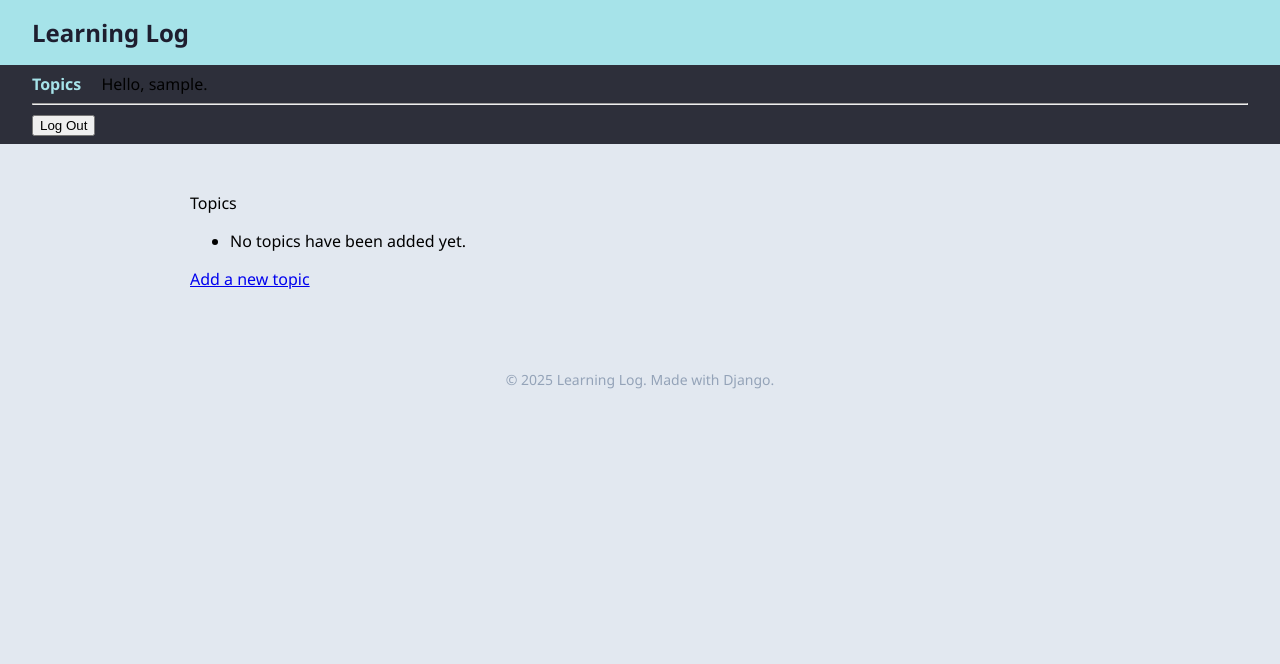
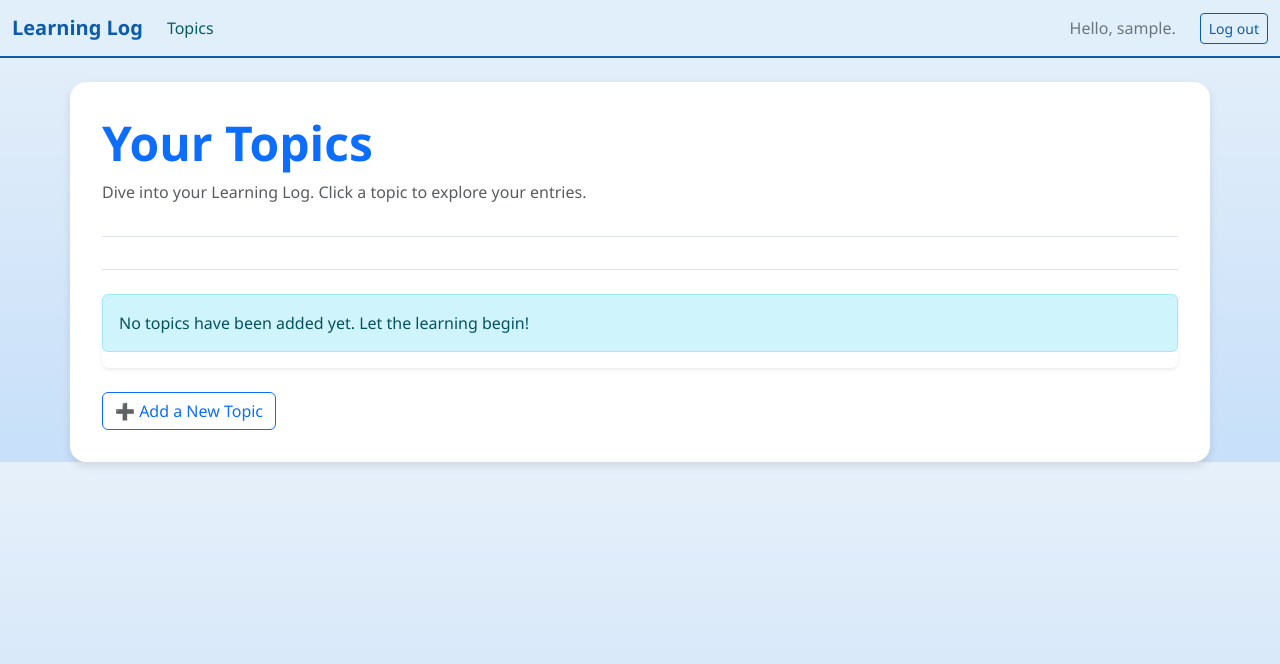
Before and after one commit to aram2608/learning-log, a Django app: page /topics/ in a window 1280 px wide. Shown: the top 664 px of the page. Run offline with Django 5.2, Linux system fonts and the light colour scheme; the visitor is signed in with stand-in values (Sample User, id 1); data that the repository does not hold is empty; some libraries are stand-ins or nearby versions.

Commit message:
stylized site

```diff
--- a/learning_logs/templates/learning_logs/base.html
+++ b/learning_logs/templates/learning_logs/base.html
@@ -1,98 +1,122 @@
-<!DOCTYPE html>
+<!doctype html>
 <html lang="en">
 <head>
-    <meta charset="UTF-8">
-    <title>{% block title %}Learning Log{% endblock title %}</title>
-    <meta name="viewport" content="width=device-width, initial-scale=1.0">
+  <meta charset="utf-8">
+  <meta name="viewport" content="width=device-width, initial-scale=1">
+  <title>Learning Log</title>
+
+  {% load django_bootstrap5 %}
+  {% bootstrap_css %}
+  {% bootstrap_javascript %}
+
   <style>
     :root {
-            --bg: #e2e8f0;            /* light slate blue-gray */
-            --primary: #a6e3e9;       /* soft teal */
-            --text: black;          /* black */
-            --muted: #94a3b8;         /* cool gray */
-            --accent: #fcd34d;        /* mellow yellow */
+      --bg-light: #e6f0f9;
+      --bg-dark: #c7dff9;
+      --primary: #0b5cad;
+      --secondary: #045c64;
+      --accent: #e1effa;
+      --text-main: #1e293b;
+      --text-muted: #6c757d;
     }
 
     body {
-            margin: 0;
+      background: linear-gradient(180deg, var(--bg-light) 0%, var(--bg-dark) 100%);
+      color: var(--text-main);
       font-family: 'Segoe UI', sans-serif;
-            background: var(--bg);
-            color: var(--text);
     }
 
-        header {
-            background: var(--primary);
-            color: #1e1e2f;
-            padding: 1rem 2rem;
+    nav.navbar {
+      background: var(--accent);
+      border-bottom: 2px solid var(--primary);
     }
 
-        header a {
-            color: #1e1e2f;
-            text-decoration: none;
-            font-size: 1.5rem;
-            font-weight: bold;
+    .navbar-brand {
+      font-weight: 600;
+      color: var(--primary) !important;
     }
 
-        nav {
-            background: #2d2f3a;
-            padding: 0.5rem 2rem;
+    .nav-link {
+      color: var(--secondary) !important;
     }
 
-        nav a {
-            margin-right: 1rem;
-            color: var(--primary);
-            text-decoration: none;
-            font-weight: 600;
-            transition: color 0.2s ease;
+    .nav-link:hover {
+      text-decoration: underline;
     }
 
-        nav a:hover {
-            color: var(--accent);
+    .navbar-text {
+      color: var(--text-muted);
     }
 
-        main {
+    main.container {
+      background-color: white;
       padding: 2rem;
-            max-width: 900px;
-            margin: auto;
+      border-radius: 1rem;
+      box-shadow: 0 4px 8px rgba(0, 0, 0, 0.1);
     }
 
-        footer {
-            text-align: center;
-            font-size: 0.875rem;
-            color: var(--muted);
-            margin: 3rem auto 1rem;
+    button.btn-outline-secondary {
+      color: var(--primary);
+      border-color: var(--primary);
+    }
+
+    button.btn-outline-secondary:hover {
+      background-color: var(--primary);
+      color: white;
     }
   </style>
 </head>
 <body>
-    <header>
-        <a href="{% url 'learning_logs:index' %}">Learning Log</a>
-    </header>
+  <nav class="navbar navbar-expand-md mb-4">
+    <div class="container-fluid">
+      <a class="navbar-brand" href="{% url 'learning_logs:index' %}">Learning Log</a>
 
-    <nav>
-        <a href="{% url 'learning_logs:topics' %}">Topics</a>
+      <button class="navbar-toggler" type="button" data-bs-toggle="collapse"
+        data-bs-target="#navbarCollapse" aria-controls="navbarCollapse"
+        aria-expanded="false" aria-label="Toggle navigation">
+        <span class="navbar-toggler-icon"></span>
+      </button>
+
+      <div class="collapse navbar-collapse" id="navbarCollapse">
+        <ul class="navbar-nav me-auto mb-2 mb-md-0">
+          <li class="nav-item">
+            <a class="nav-link" href="{% url 'learning_logs:topics' %}">Topics</a>
+          </li>
+        </ul>
+
+        <ul class="navbar-nav ms-auto mb-2 mb-md-0">
           {% if user.is_authenticated %}
-          Hello, {{ user.username }}.
+            <li class="nav-item">
+              <span class="navbar-text me-2">Hello, {{ user.username }}.</span>
+            </li>
           {% else %}
-        <a href="{% url 'accounts:register' %}">Register</a>
-          <a href="{% url 'accounts:login' %}">Log in</a>
+            <li class="nav-item">
+              <a class="nav-link" href="{% url 'accounts:register' %}">Register</a>
+            </li>
+            <li class="nav-item">
+              <a class="nav-link" href="{% url 'accounts:login' %}">Log in</a>
+            </li>
           {% endif %}
+        </ul>
+
         {% if user.is_authenticated %}
-          <hr />
-          <form action="{% url 'accounts:logout' %}" method="post">
+          <form action="{% url 'accounts:logout' %}" method='post' class="d-inline ms-3">
             {% csrf_token %}
-            <button name="submit">Log Out</button>
+            <button name='submit' class='btn btn-outline-secondary btn-sm'>Log out</button>
           </form>
         {% endif %}
+      </div>
+    </div>
   </nav>
 
-    <main>
-        {% block content %}
-        {% endblock content %}
+  <main class="container">
+    <div class="pb-2 mb-4 border-bottom">
+      {% block page_header %}{% endblock page_header %}
+    </div>
+
+    <div>
+      {% block content %}{% endblock content %}
+    </div>
   </main>
-
-    <footer>
-        &copy; 2025 Learning Log. Made with Django.
-    </footer>
 </body>
 </html>
--- a/learning_logs/templates/learning_logs/topics.html
+++ b/learning_logs/templates/learning_logs/topics.html
@@ -1,18 +1,28 @@
 {% extends 'learning_logs/base.html' %}
 
+{% block page_header %}
+  <div class="pb-3 mb-4 border-bottom">
+    <h1 class="display-5 fw-semibold text-primary">Your Topics</h1>
+    <p class="text-muted">Dive into your Learning Log. Click a topic to explore your entries.</p>
+  </div>
+{% endblock page_header %}
+
 {% block content %}
+  <div class="list-group shadow-sm rounded-3 mb-4">
+    {% for topic in topics %}
+      <a href="{% url 'learning_logs:topic' topic.id %}"
+         class="list-group-item list-group-item-action d-flex justify-content-between align-items-center">
+        {{ topic.text }}
+        <span class="badge bg-primary rounded-pill">{{ topic.entry_set.count }}</span>
+      </a>
+    {% empty %}
+      <div class="alert alert-info">
+        No topics have been added yet. Let the learning begin!
+      </div>
+    {% endfor %}
+  </div>
 
-    <p> Topics </p>
-    <ul>
-        {% for topic in topics %}
-        <li>
-            <a href="{% url 'learning_logs:topic' topic.id %}">{{ topic.text }}</a>
-        </li>
-        {% empty %}
-        <li>No topics have been added yet.</li>
-        {% endfor %}
-    </ul>
-
-    <a href="{% url 'learning_logs:new_topic' %}">Add a new topic</a>
-
+  <a href="{% url 'learning_logs:new_topic' %}" class="btn btn-outline-primary">
+    ➕ Add a New Topic
+  </a>
 {% endblock content %}
--- a/learning_logs/views.py
+++ b/learning_logs/views.py
@@ -1,5 +1,7 @@
 from django.shortcuts import render, redirect
 from django.contrib.auth.decorators import login_required
+from django.http import Http404
+
 from .models import Topic, Entry
 from .forms import TopicForm, EntryForm
 
@@ -10,7 +12,7 @@ def index(request):
 @login_required
 def topics(request):
     """The topics page for the Learning Logs."""
-    topics = Topic.objects.order_by('date_added')
+    topics = Topic.objects.filter(owner=request.user).order_by('date_added')
     context = {'topics': topics} # a context is a dictionary in which keys are names well use in the template to access data we want, and the values are data we want to send
     return render(request, 'learning_logs/topics.html', context)
 
@@ -18,6 +20,9 @@ def topics(request):
 def topic(request, topic_id): # this parameter gets captured by /<int:topic_id>/
     """Show a single topic and all its entries."""
     topic = Topic.objects.get(id=topic_id)
+    # Make sure the topic belongs to the current user
+    if topic.owner != request.user:
+        raise Http404
     entries = topic.entry_set.order_by('-date_added')
     context = {'topic': topic, 'entries': entries}
     return render(request, 'learning_logs/topic.html', context)
@@ -32,7 +37,9 @@ def new_topic(request):
         # Post data submitted; process data
         form = TopicForm(data=request.POST)
         if form.is_valid(): # checks to see if submission is valid
-            form.save()
+            new_topic = form.save(commit=False)
+            new_topic.owner = request.user
+            new_topic.save()
             return redirect('learning_logs:topics') # redirects user to topics page after posting
 
     # Display a blank or invalid form
@@ -41,8 +48,10 @@ def new_topic(request):
 
 @login_required
 def new_entry(request, topic_id):
-    """Add a new entry for a particular topic"""
+    """Add a new entry for a particular topic."""
     topic = Topic.objects.get(id=topic_id)
+    if topic.owner != request.user:
+        raise Http404
 
     if request.method != 'POST':
         # No data submitted, create a blank form
@@ -64,6 +73,8 @@ def edit_entry(request, entry_id):
     """Edit an existing entry."""
     entry = Entry.objects.get(id=entry_id)
     topic = entry.topic
+    if topic.owner != request.user:
+        raise Http404
 
     if request.method != 'POST':
         # Initial request; pre-fill form with the current entry.
--- a/ll_project/settings.py
+++ b/ll_project/settings.py
@@ -34,6 +34,8 @@ INSTALLED_APPS = [
     # My apps, important to place our app first to override behavior
     'learning_logs',
     'accounts',
+    # Third party apps
+    'django_bootstrap5',
     # Default Django apps
     'django.contrib.admin',
     'django.contrib.auth',
```
Also changed, not shown: accounts/templates/registration/login.html (+13 -11 lines), accounts/templates/registration/register.html (+13 -7 lines), learning_logs/templates/learning_logs/edit_entry.html (+15 -6 lines), learning_logs/templates/learning_logs/index.html (+24 -3 lines), learning_logs/templates/learning_logs/new_entry.html (+15 -6 lines), learning_logs/templates/learning_logs/new_topic.html (+11 -6 lines), learning_logs/templates/learning_logs/topic.html (+30 -18 lines). Lines whose indentation alone changed are shown as unchanged.
